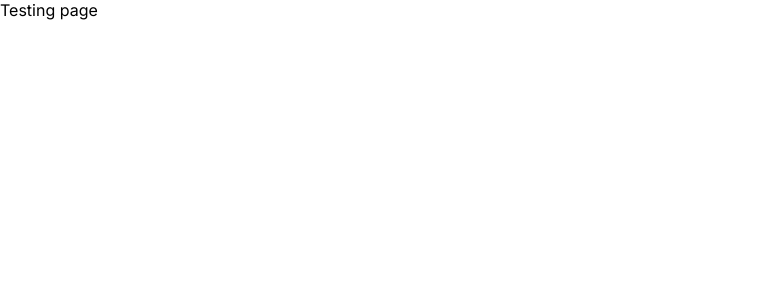
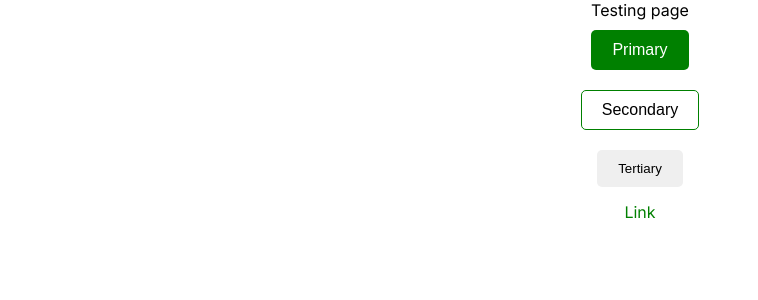
Before and after one commit to sil-sin/discoverberat, a Next.js app: page /tours in a window 1280 px wide. Shown: the top 300 px of the page, without its empty margins (0-758 px from the left). Built offline with nearby package versions, Linux system fonts and the light colour scheme.

Commit message:
added button component

```diff
--- a/package.json
+++ b/package.json
@@ -12,6 +12,7 @@
     "@types/node": "20.5.7",
     "@types/react": "18.2.21",
     "@types/react-dom": "18.2.7",
+    "classnames": "^2.3.2",
     "eslint": "8.48.0",
     "eslint-config-next": "13.4.19",
     "next": "13.4.19",
--- a/src/app/page.module.css
+++ b/src/app/page.module.css
@@ -13,3 +13,8 @@
   outline: none;
   filter: none;
 }
+
+.video {
+  cursor: initial;
+  pointer-events: none;
+}
--- /dev/null
+++ b/src/app/tours/page.module.css
@@ -0,0 +1,6 @@
+.container {
+    display: flex;
+    flex-direction: column;
+    align-items: center;
+    justify-content: space-around;
+}
--- a/src/app/tours/page.tsx
+++ b/src/app/tours/page.tsx
@@ -1,5 +1,37 @@
-import React from 'react'
-
+'use client'
+import Button from '@/components/simple/Button'
+import styles from './page.module.css'
 export default function Page() {
-  return <div>Testing page</div>
+  return (
+    <div className={styles.container}>
+      Testing page
+      <Button
+        variant='primary'
+        onClick={() => console.log('click')}
+        text={'Primary'}
+      />
+      <Button
+        variant='secondary'
+        onClick={function (): void {
+          console.log('click ')
+        }}
+        text={'Secondary'}
+      />
+      <Button
+        variant='tertiary'
+        onClick={function (): void {
+          console.log('click')
+        }}
+        text={'Tertiary'}
+      />
+      <Button
+        variant='link'
+        onClick={function (): void {
+          console.log('click')
+        }}
+        text={'Link'}
+        href='/tours'
+      />
+    </div>
+  )
 }
--- a/src/components/sectors/Navigation/Navigation.tsx
+++ b/src/components/sectors/Navigation/Navigation.tsx
@@ -1,12 +1,14 @@
 import { FC } from 'react'
 import Image from 'next/image'
+
 type Props = {}
 export const Navigation: FC<{}> = () => {
   return (
     <nav>
       <a href='/'>
-        <Image src='/logo.png' width={100} height={100} alt='Explore Berat' />
+        <Image src='/vercel.svg' width={100} height={100} alt='Explore Berat' />
       </a>
+
       <ul>
         <li>About</li>
         <li>Contact</li>
--- /dev/null
+++ b/src/components/simple/Button/Button.module.css
@@ -0,0 +1,55 @@
+.button {
+    cursor: pointer;
+    border: transparent solid 1px;
+    border-radius: 5px;
+    padding: 10px 20px;
+    margin: 10px
+}
+
+.primary {
+    background-color: green;
+    color: white;
+    font-size: medium;
+}
+
+.primary:hover {
+    background-color: rgba(0, 128, 0, 0.39);
+    border: green 1px solid;
+    color: black;
+}
+
+.secondary {
+    background-color: white;
+    color: black;
+    font-size: medium;
+    border: green 1px solid;
+}
+
+.secondary:hover {
+    background-color: rgba(0, 128, 0, 0.39);
+    border: green 1px solid;
+    color: white;
+}
+
+.link {
+    position: relative;
+    text-decoration: none;
+    color: green;
+    font-size: medium;
+    padding: 5px 10px;
+}
+
+.link::before {
+    content: '';
+    position: absolute;
+    bottom: 0;
+    left: 0;
+    width: 0;
+    height: 1px;
+    background: linear-gradient(90deg, transparent 0%, green 0%);
+    transition: width 0.3s ease;
+}
+
+.link:hover::before {
+    width: 100%;
+}
--- /dev/null
+++ b/src/components/simple/Button/Button.tsx
@@ -0,0 +1,24 @@
+import { FC } from 'react'
+import styles from './Button.module.css'
+import classnames from 'classnames'
+
+type Props = {
+  onClick: () => void
+  text: string
+  variant?: 'primary' | 'secondary' | 'tertiary' | 'link'
+  href?: string
+}
+export const Button: FC<Props> = ({ onClick, text, variant, href }) => {
+  return variant === 'link' ? (
+    <a href={href} onClick={onClick} className={styles.link}>
+      {text}
+    </a>
+  ) : (
+    <button
+      onClick={onClick}
+      className={classnames(styles.button, styles[`${variant}`])}
+    >
+      {text}
+    </button>
+  )
+}
--- /dev/null
+++ b/src/components/simple/Button/index.tsx
@@ -0,0 +1,2 @@
+import { Button } from './Button'
+export default Button
```
Also changed, not shown: src/app/page.tsx (+9 -3 lines), src/components/Video.tsx (added, +9 -0 lines), 1 other file (tests, documents, lock files or other folders).
